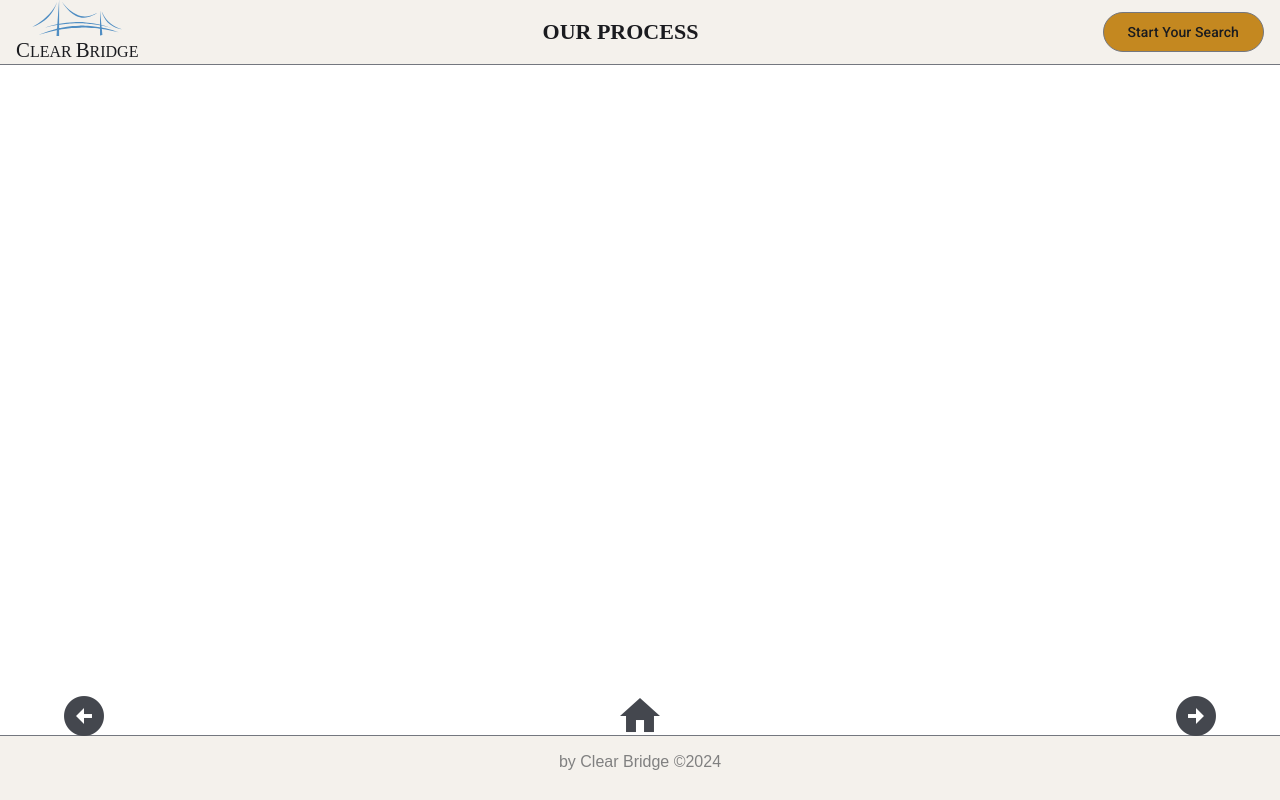
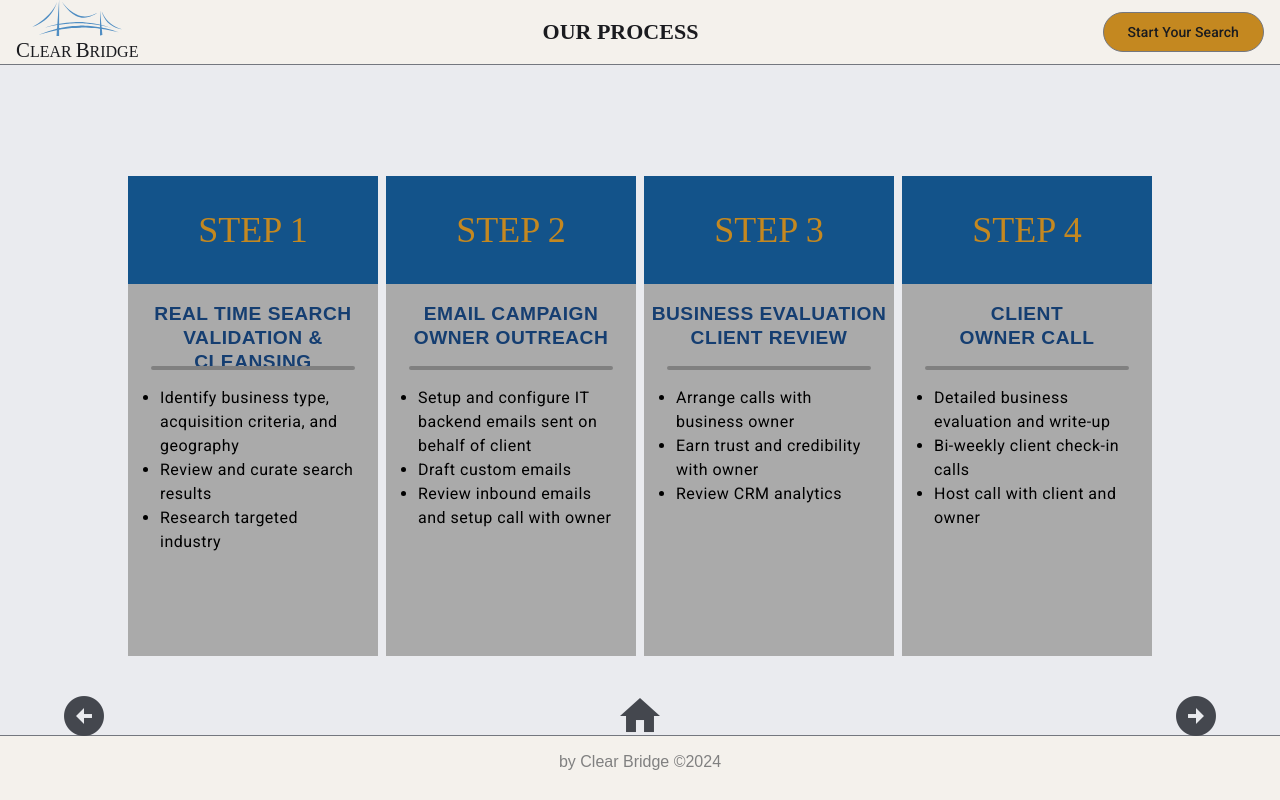
Before and after one commit to mrtabaa/clear-bridge, an Angular app in the folder client/: page /process in a window 1280 px wide. Built offline with nearby package versions, Linux system fonts and the light colour scheme.

Commit message:
Implemented process page

```diff
--- a/client/src/app/components/process/process.component.html
+++ b/client/src/app/components/process/process.component.html
@@ -1,3 +1,53 @@
 <main>
+    <section>
+        <div class="wrapper">
+            <h3 class="step">STEP 1</h3>
+            <div class="content">
+                <p class="title">REAL TIME SEARCH VALIDATION & CLEANSING</p>
+                <div class="line"></div>
+                <ul>
+                    <li>Identify business type, acquisition criteria, and geography</li>
+                    <li>Review and curate search results</li>
+                    <li>Research targeted industry</li>
+                </ul>
+            </div>
+        </div>
+        <div class="wrapper">
+            <h3 class="step">STEP 2</h3>
+            <div class="content">
+                <p class="title">EMAIL CAMPAIGN <br /> OWNER OUTREACH</p>
+                <div class="line"></div>
+                <ul>
+                    <li>Setup and configure IT backend emails sent on behalf of client</li>
+                    <li>Draft custom emails</li>
+                    <li>Review inbound emails and setup call with owner</li>
+                </ul>
+            </div>
+        </div>
+        <div class="wrapper">
+            <h3 class="step">STEP 3</h3>
+            <div class="content">
+                <p class="title">BUSINESS EVALUATION <br /> CLIENT REVIEW</p>
+                <div class="line"></div>
+                <ul>
+                    <li>Arrange calls with business owner</li>
+                    <li>Earn trust and credibility with owner</li>
+                    <li>Review CRM analytics</li>
+                </ul>
+            </div>
+        </div>
+        <div class="wrapper">
+            <h3 class="step">STEP 4</h3>
+            <div class="content">
+                <p class="title">CLIENT <br /> OWNER CALL</p>
+                <div class="line"></div>
+                <ul>
+                    <li>Detailed business evaluation and write-up</li>
+                    <li>Bi-weekly client check-in calls</li>
+                    <li>Host call with client and owner</li>
+                </ul>
+            </div>
+        </div>
+    </section>
     <app-nav-arrows />
 </main>
--- a/client/src/app/components/process/process.component.scss
+++ b/client/src/app/components/process/process.component.scss
@@ -1,10 +1,67 @@
+$bgOrange: #ff8c57;
+$bgGray: #AAAAAA;
+$txtOrange: #C48820;
+$blue: #034E7B;
+$lightBlue: #13538A;
+$txtBlue: #153E71;
+$pageW: 70%;
+$grayBoxRadius: 3rem;
+
 main {
-    position: relative;
     display: flex;
-    flex-direction: column;
+    justify-content: center;
     align-items: center;
     gap: 1rem;
     padding: 1rem 0;
+    background-color: #EAEBEF;
+    min-height: 100%;
+
+    section {
+        width: 80%;
+        display: grid;
+        grid-template-columns: repeat(4, 1fr);
+        gap: 0.5rem;
+
+        .wrapper {
+            display: flex;
+            flex-direction: column;
+            background-color: $bgGray;
+            min-height: 60dvh;
+
+            .step {
+                background-color: $lightBlue;
+                text-align: center;
+                padding: 2rem 0;
+                color: $txtOrange;
+            }
+
+            .content {
+                display: flex;
+                flex-direction: column;
+                align-items: center;
+
+                .title {
+                    padding: 0;
+                    margin: 0;
+                    text-align: center;
+                    height: 4rem;
+                    color: $txtBlue;
+                    font-size: 1.2rem;
+                    font-weight: bold;
+                }
+
+                .line {
+                    border: 2px solid gray;
+                    width: 80%;
+                    border-radius: 1rem;
+                }
+
+                ul {
+                    padding: 0 1rem 0 2rem;
+                }
+            }
+        }
+    }
 
     app-nav-arrows {
         width: 90%;
```
